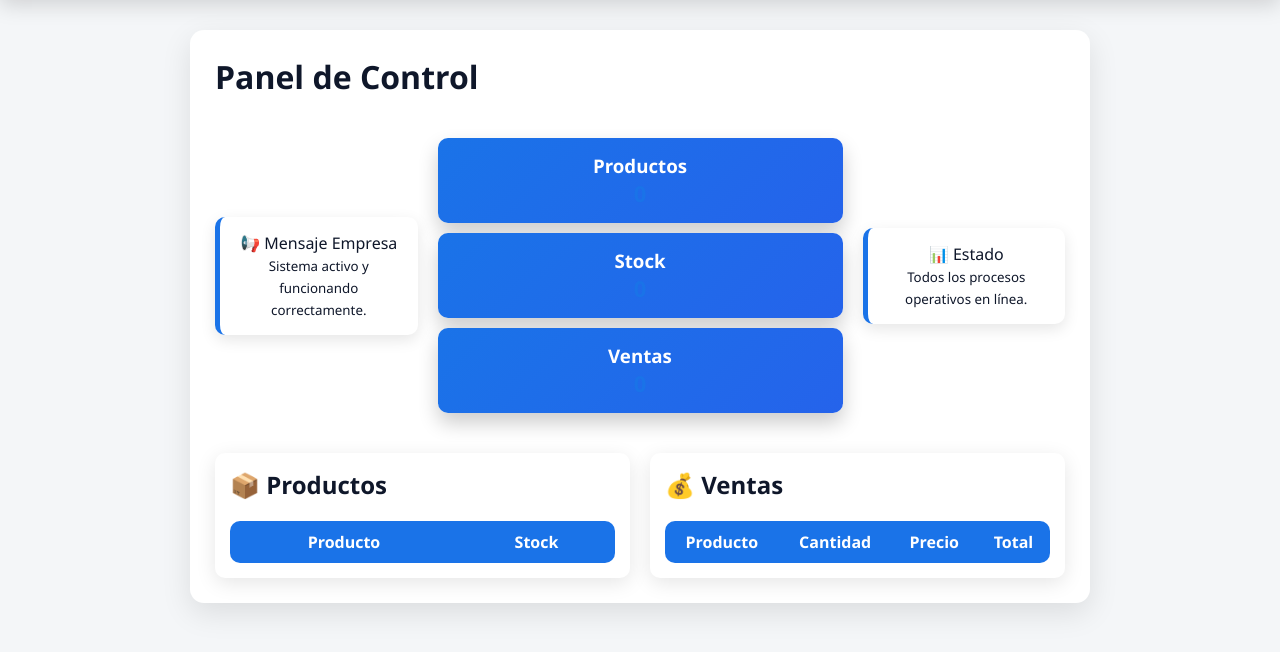
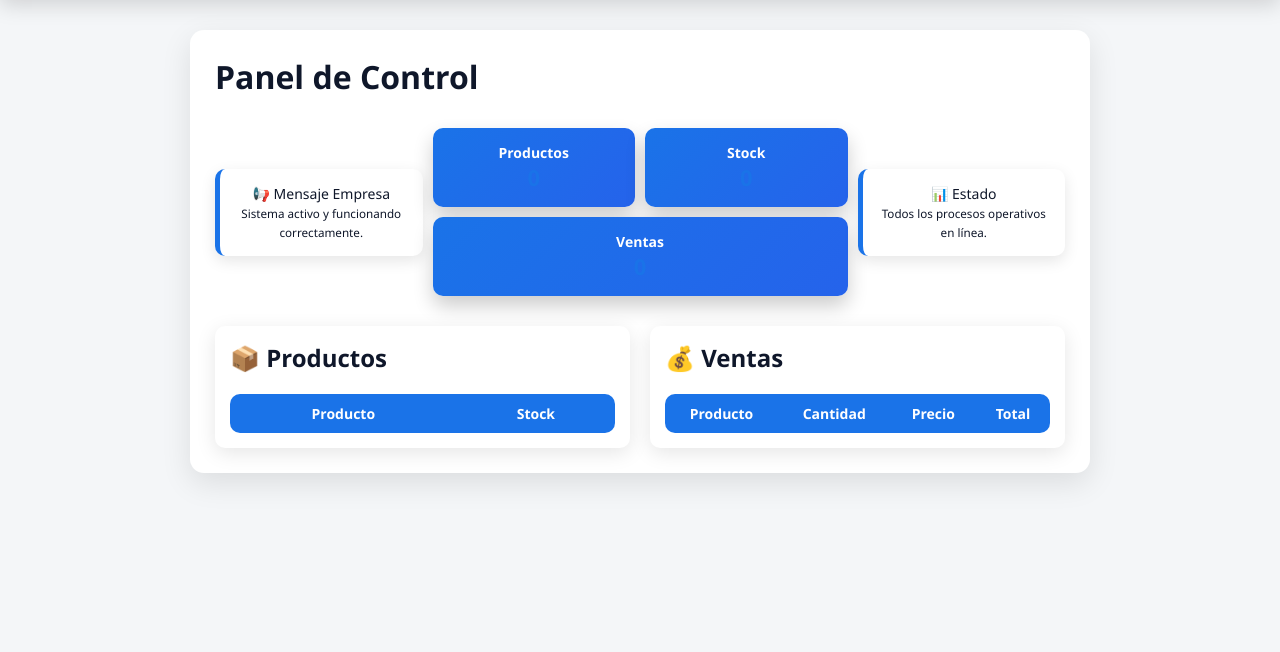
Before and after one commit to Pag-Web631/SistemaVentas, a PHP site: page / in a window 1280 px wide. Shown: the part 105-757 px from the top of the page. Run offline with PHP 8.4, Linux system fonts and the light colour scheme; lists and menus that the app fills with data are empty.

Commit message:
Update index.css

```diff
--- a/index.css
+++ b/index.css
@@ -6,7 +6,79 @@
     gap: 20px;
     margin: 20px 0;
 }
+.card {
+    flex: 1;
+    background: #1a73e8;
+    color: white;
+    padding: 10px;
+    border-radius: 8px;
+    text-align: center;
+}
+.box {
+    background: #ffffff;
+    color: #0f172a; /* TEXTO OSCURO */
+    padding: 10px;
+    border-left: 4px solid #1a73e8;
+    border-radius: 8px;
+    font-size: 14px;
+}
+.tabla-box {
+    background: white;
+    color: #0f172a;
+    padding: 10px;
+    border-radius: 8px;
+}
 
+/* encabezado */
+th {
+    background: #1a73e8;
+    color: white;
+    font-size: 14px;
+}
+
+/* filas */
+td {
+    font-size: 13px;
+    color: #0f172a;
+}
+.tabla-box {
+    background: white;
+    color: #0f172a;
+    padding: 10px;
+    border-radius: 8px;
+}
+
+/* encabezado */
+th {
+    background: #1a73e8;
+    color: white;
+    font-size: 14px;
+}
+
+/* filas */
+td {
+    font-size: 13px;
+    color: #0f172a;
+}
+body {
+    background: #f4f6f8;
+    color: #0f172a;
+}
+.card h3 {
+    font-size: 14px;
+}
+
+.card p {
+    font-size: 18px;
+    font-weight: bold;
+}
+.top-panel {
+    display: grid;
+    grid-template-columns: 1fr 2fr 1fr;
+    align-items: center;
+    gap: 10px;
+    margin: 10px 0;
+}
 /* MENSAJES */
 .box {
     background: white;
```
